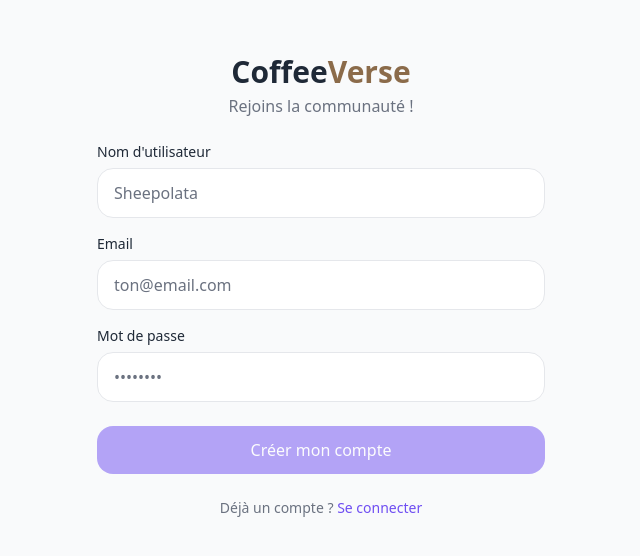
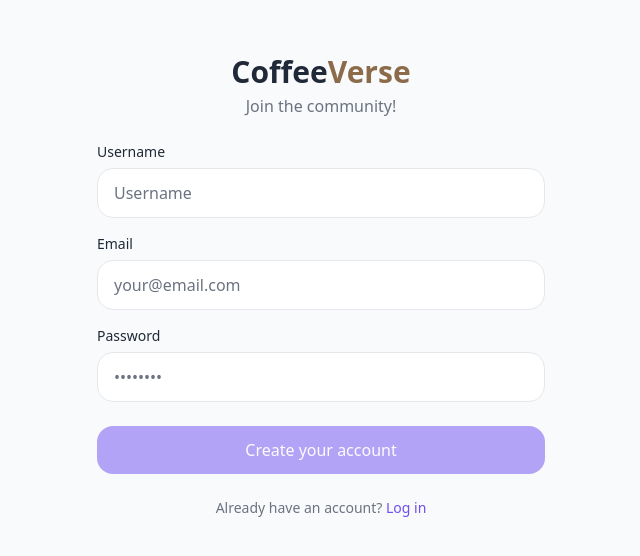
Before and after one commit to Sheepolata25/CoffeeVerse, an Angular app: page /signup in a window 1280 px wide. Shown: the part 114-670 px from the top of the page, without its empty margins (319-959 px from the left). Built offline with nearby package versions, Linux system fonts and the light colour scheme.

Commit message:
Changement de FR en EN

```diff
--- a/src/app/features/auth/login/login.html
+++ b/src/app/features/auth/login/login.html
@@ -5,7 +5,7 @@
       <h1 class="text-3xl font-bold">
         <span class="text-text-primary">Coffee</span><span class="text-coffee">Verse</span>
       </h1>
-      <p class="text-text-secondary mt-1">Content de te revoir !</p>
+      <p class="text-text-secondary mt-1">Good to see you again!</p>
     </div>
 
     @if (error()) {
@@ -21,12 +21,12 @@
           [(ngModel)]="email"
           name="email"
           required
-          placeholder="ton@email.com"
+          placeholder="your@email.com"
           class="w-full border border-border rounded-xl px-4 py-3 outline-none focus:ring-2 focus:ring-primary/30 focus:border-primary text-text-primary placeholder-text-secondary transition" />
       </div>
 
       <div class="flex flex-col gap-1.5">
-        <label class="text-sm font-medium text-text-primary">Mot de passe</label>
+        <label class="text-sm font-medium text-text-primary">Password</label>
         <input
           type="password"
           [(ngModel)]="password"
@@ -40,14 +40,14 @@
         type="submit"
         [disabled]="loading() || !f.valid"
         class="w-full bg-primary text-white font-medium py-3 rounded-xl hover:opacity-90 transition disabled:opacity-50 disabled:cursor-not-allowed mt-2">
-        {{ loading() ? 'Connexion...' : 'Se connecter' }}
+        {{ loading() ? 'Logging in...' : 'Log in' }}
       </button>
 
     </form>
 
     <p class="text-center text-sm text-text-secondary">
-      Pas encore de compte ?
-      <a routerLink="/signup" class="text-primary font-medium hover:underline">S'inscrire</a>
+      No account yet?
+      <a routerLink="/signup" class="text-primary font-medium hover:underline">Sign up</a>
     </p>
 
   </div>
--- a/src/app/features/auth/signup/signup.html
+++ b/src/app/features/auth/signup/signup.html
@@ -5,7 +5,7 @@
       <h1 class="text-3xl font-bold">
         <span class="text-text-primary">Coffee</span><span class="text-coffee">Verse</span>
       </h1>
-      <p class="text-text-secondary mt-1">Rejoins la communauté !</p>
+      <p class="text-text-secondary mt-1">Join the community!</p>
     </div>
 
     @if (error()) {
@@ -15,13 +15,13 @@
     <form class="flex flex-col gap-4" (ngSubmit)="onSubmit()" #f="ngForm">
 
       <div class="flex flex-col gap-1.5">
-        <label class="text-sm font-medium text-text-primary">Nom d'utilisateur</label>
+        <label class="text-sm font-medium text-text-primary">Username</label>
         <input
           type="text"
           [(ngModel)]="username"
           name="username"
           required
-          placeholder="Sheepolata"
+          placeholder="Username"
           class="w-full border border-border rounded-xl px-4 py-3 outline-none focus:ring-2 focus:ring-primary/30 focus:border-primary text-text-primary placeholder-text-secondary transition" />
       </div>
 
@@ -32,18 +32,18 @@
           [(ngModel)]="email"
           name="email"
           required
-          placeholder="ton@email.com"
+          placeholder="your@email.com"
           class="w-full border border-border rounded-xl px-4 py-3 outline-none focus:ring-2 focus:ring-primary/30 focus:border-primary text-text-primary placeholder-text-secondary transition" />
       </div>
 
       <div class="flex flex-col gap-1.5">
-        <label class="text-sm font-medium text-text-primary">Mot de passe</label>
+        <label class="text-sm font-medium text-text-primary">Password</label>
         <input
           type="password"
           [(ngModel)]="password"
           name="password"
           required
-          minlength="6"
+          minlength="8"
           placeholder="••••••••"
           class="w-full border border-border rounded-xl px-4 py-3 outline-none focus:ring-2 focus:ring-primary/30 focus:border-primary text-text-primary placeholder-text-secondary transition" />
       </div>
@@ -52,14 +52,14 @@
         type="submit"
         [disabled]="loading() || !f.valid"
         class="w-full bg-primary text-white font-medium py-3 rounded-xl hover:opacity-90 transition disabled:opacity-50 disabled:cursor-not-allowed mt-2">
-        {{ loading() ? 'Inscription...' : 'Créer mon compte' }}
+        {{ loading() ? 'Signing up...' : 'Create your account' }}
       </button>
 
     </form>
 
     <p class="text-center text-sm text-text-secondary">
-      Déjà un compte ?
-      <a routerLink="/login" class="text-primary font-medium hover:underline">Se connecter</a>
+      Already have an account?
+      <a routerLink="/login" class="text-primary font-medium hover:underline">Log in</a>
     </p>
 
   </div>
--- a/src/app/features/home/home.html
+++ b/src/app/features/home/home.html
@@ -2,18 +2,18 @@
 
   <div class="flex-1 flex flex-col gap-5 min-w-0">
 
-    <div class="card flex items-center gap-4 py-3 bg-surface p-4 rounded-2xl">
+    <div class="card flex items-center gap-4 py-3 bg-surface p-4 rounded-2xl shadow-soft">
       <svg class="w-5 h-5 shrink-0 text-text-secondary" fill="none" stroke="currentColor" viewBox="0 0 24 24">
         <path stroke-linecap="round" stroke-linejoin="round" stroke-width="2"
           d="M21 21l-6-6m2-5a7 7 0 11-14 0 7 7 0 0114 0z" />
       </svg>
-      <input type="text" placeholder="Rechercher"
+      <input type="text" placeholder="Search"
         class="bg-transparent outline-none flex-1 placeholder-text-secondary text-text-primary" />
     </div>
 
     <div class="card">
-      <h1 class="text-2xl font-bold text-text-primary">Bonjour, {{ profile()?.username }} 👋</h1>
-      <p class="text-text-secondary mt-1">Que voulez-vous découvrir aujourd'hui ?</p>
+      <h1 class="text-2xl font-bold text-text-primary">Hello, {{ profile()?.username }} 👋</h1>
+      <p class="text-text-secondary mt-1">What do you want to discover today?</p>
     </div>
 
     <div class="grid grid-cols-2 gap-5">
@@ -30,7 +30,7 @@
         @if (profile()?.avatar_url) {
           <img [src]="profile()!.avatar_url" [alt]="profile()!.username" class="w-full h-full object-cover" />
         } @else {
-          🐑
+          👤
         }
       </div>
       <div class="flex-1 min-w-0">
@@ -40,7 +40,7 @@
             {{ profile()?.badge }}
           </span>
         </div>
-        <p class="text-sm text-text-secondary truncate">{{ profile()?.bio || 'Passionné de café ☕' }}</p>
+        <p class="text-sm text-text-secondary truncate">{{ profile()?.bio || 'Coffee enthusiast ☕' }}</p>
       </div>
       <svg class="w-5 h-5 text-text-secondary shrink-0" fill="none" stroke="currentColor" viewBox="0 0 24 24">
         <path stroke-linecap="round" stroke-linejoin="round" stroke-width="2" d="M9 5l7 7-7 7" />
--- a/src/app/features/profile/profile.html
+++ b/src/app/features/profile/profile.html
@@ -16,16 +16,16 @@
           {{ profile()?.badge }}
         </span>
       </div>
-      <p class="text-text-secondary text-sm">{{ profile()?.bio || 'Pas encore de bio.' }}</p>
+      <p class="text-text-secondary text-sm">{{ profile()?.bio || 'No bio yet.' }}</p>
     </div>
   </div>
 
   <div class="card flex flex-col gap-5">
-    <h2 class="font-semibold text-text-primary">Modifier mon profil</h2>
+    <h2 class="font-semibold text-text-primary">Update my profile</h2>
 
     @if (success()) {
       <p class="text-sm text-center bg-success/20 text-green-700 rounded-xl p-3">
-        Profil mis à jour !
+        Profile updated!
       </p>
     }
     @if (error()) {
@@ -35,7 +35,7 @@
     <form class="flex flex-col gap-4" (ngSubmit)="onSubmit()" #f="ngForm">
 
       <div class="flex flex-col gap-1.5">
-        <label class="text-sm font-medium text-text-primary">Nom d'utilisateur</label>
+        <label class="text-sm font-medium text-text-primary">Username</label>
         <input
           type="text"
           [(ngModel)]="username"
@@ -50,13 +50,13 @@
           [(ngModel)]="bio"
           name="bio"
           rows="3"
-          placeholder="Raconte-nous ta passion pour le café..."
+          placeholder="Tell us about your passion for coffee..."
           class="w-full border border-border rounded-xl px-4 py-3 outline-none focus:ring-2 focus:ring-primary/30 focus:border-primary text-text-primary placeholder-text-secondary transition resize-none">
         </textarea>
       </div>
 
       <div class="flex flex-col gap-1.5">
-        <label class="text-sm font-medium text-text-primary">URL de l'avatar</label>
+        <label class="text-sm font-medium text-text-primary">URL of the avatar</label>
         <input
           type="url"
           [(ngModel)]="avatarUrl"
@@ -69,7 +69,7 @@
         type="submit"
         [disabled]="loading() || !f.valid"
         class="w-full bg-primary text-white font-medium py-3 rounded-xl hover:opacity-90 transition disabled:opacity-50 disabled:cursor-not-allowed">
-        {{ loading() ? 'Sauvegarde...' : 'Sauvegarder' }}
+        {{ loading() ? 'Saving...' : 'Save' }}
       </button>
 
     </form>
@@ -78,7 +78,7 @@
   <button
     (click)="signOut()"
     class="text-sm text-text-secondary hover:text-danger transition text-center">
-    Se déconnecter
+    Log out
   </button>
 
 </div>
--- a/src/app/layout/sidebar/sidebar.html
+++ b/src/app/layout/sidebar/sidebar.html
@@ -9,25 +9,25 @@
     <a routerLink="/" [routerLinkActiveOptions]="{ exact: true }" routerLinkActive="bg-primary-soft text-primary font-medium"
       class="flex items-center gap-3 p-3 rounded-xl hover:bg-primary-soft text-text-secondary transition-colors">
       <span>🏠</span>
-      <span>Accueil</span>
+      <span>Home</span>
     </a>
 
     <a routerLink="/cafes" routerLinkActive="bg-primary-soft text-primary font-medium"
       class="flex items-center gap-3 p-3 rounded-xl hover:bg-primary-soft text-text-secondary transition-colors">
       <span>☕</span>
-      <span>Cafés</span>
+      <span>Coffees</span>
     </a>
 
     <a routerLink="/favoris" routerLinkActive="bg-primary-soft text-primary font-medium"
       class="flex items-center gap-3 p-3 rounded-xl hover:bg-primary-soft text-text-secondary transition-colors">
       <span>⭐</span>
-      <span>Favoris</span>
+      <span>Favorites</span>
     </a>
 
     <a routerLink="/profile" routerLinkActive="bg-primary-soft text-primary font-medium"
       class="flex items-center gap-3 p-3 rounded-xl hover:bg-primary-soft text-text-secondary transition-colors">
       <span>👤</span>
-      <span>Profil</span>
+      <span>Profile</span>
     </a>
 
   </nav>
@@ -39,7 +39,7 @@
         <path stroke-linecap="round" stroke-linejoin="round" stroke-width="2"
           d="M17 16l4-4m0 0l-4-4m4 4H7m6 4v1a3 3 0 01-3 3H6a3 3 0 01-3-3V7a3 3 0 013-3h4a3 3 0 013 3v1" />
       </svg>
-      <span>Déconnexion</span>
+      <span>Log out</span>
     </button>
   </div>
 
```
